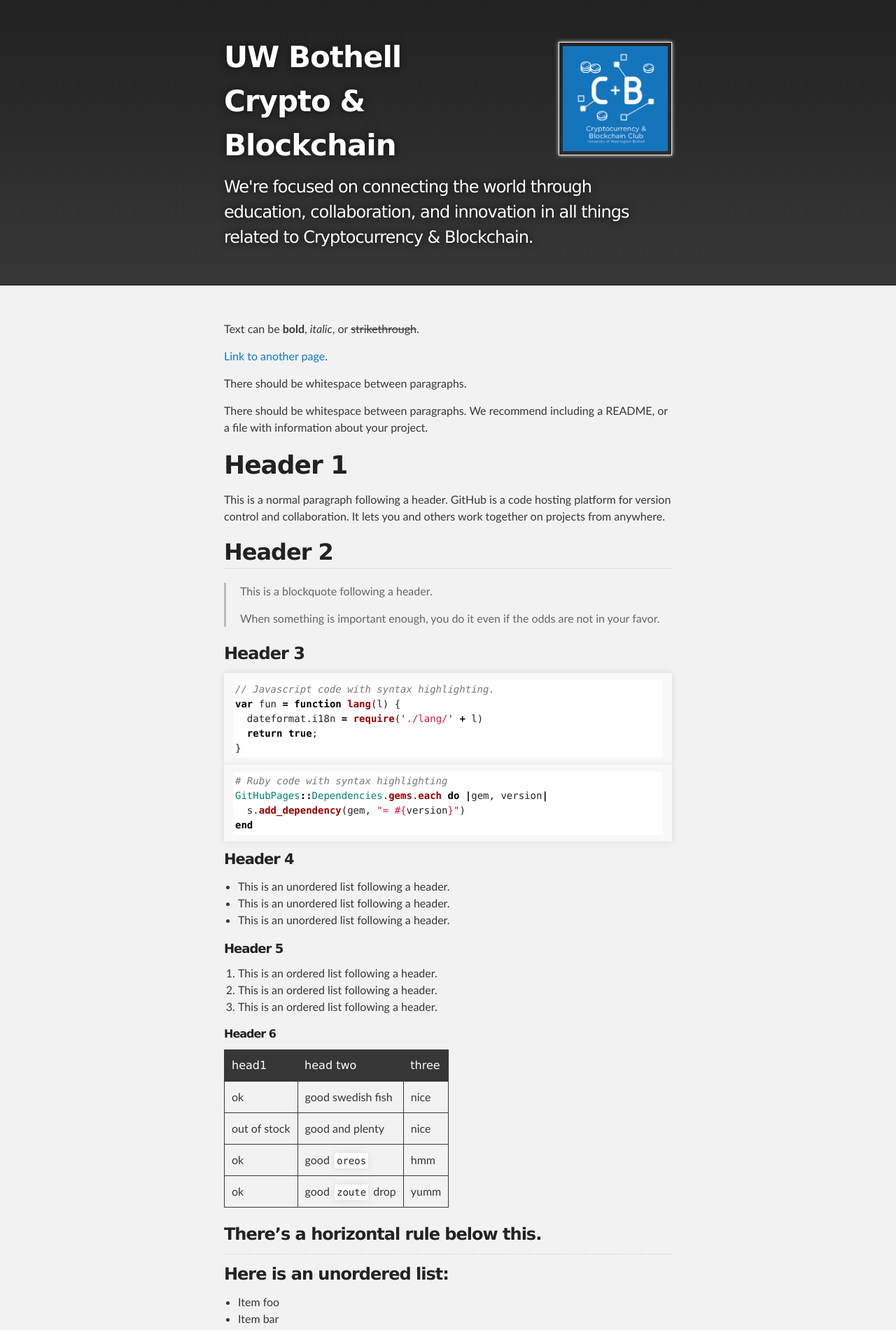
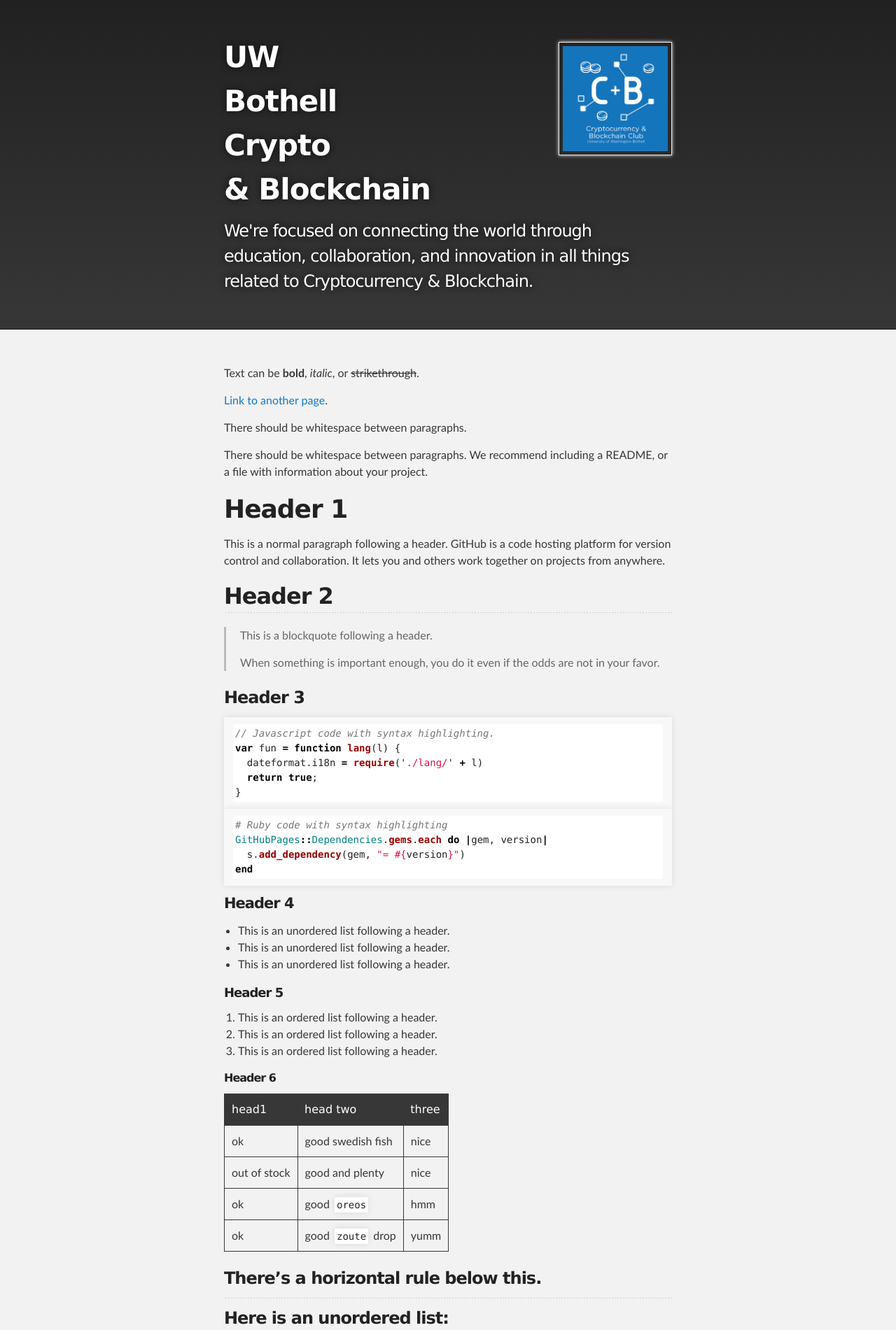
Before and after one commit to satrask/satrask-webtest-repo.github.io, a Jekyll site: the page built from index.md, in a window 1280 px wide. Shown: the top 1901 px of the page at 70% size. Built offline with Jekyll 4.4.1, drawn with Linux system fonts in a browser that asks for light colours.

Commit message:
Update jekyll-theme-slate.scss

```diff
--- a/_sass/jekyll-theme-slate.scss
+++ b/_sass/jekyll-theme-slate.scss
@@ -259,7 +259,7 @@ Full-Width Styles
   float: right;
   width: 150px;
   height: 150px;
-  margin-left: 150px
+  margin-left: 300px
 }
 
 .outer {
```
